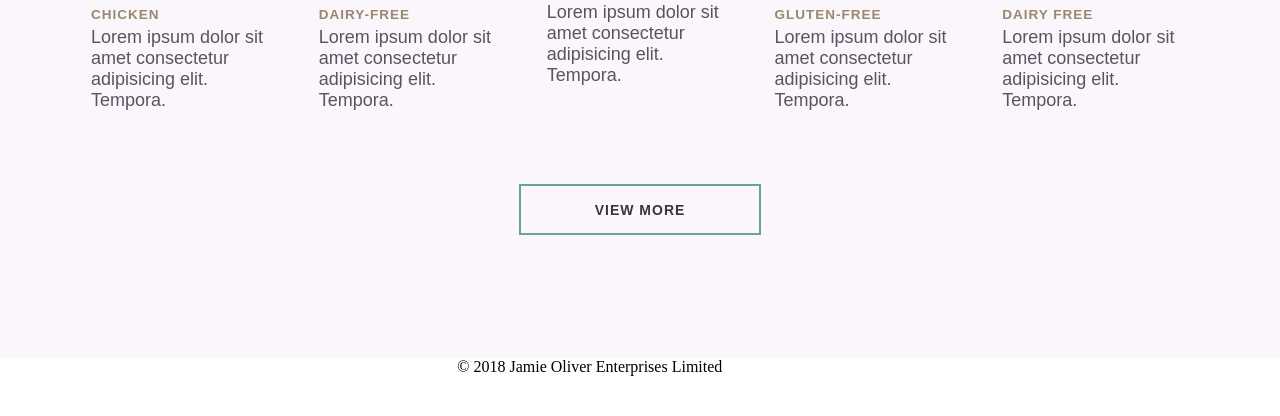
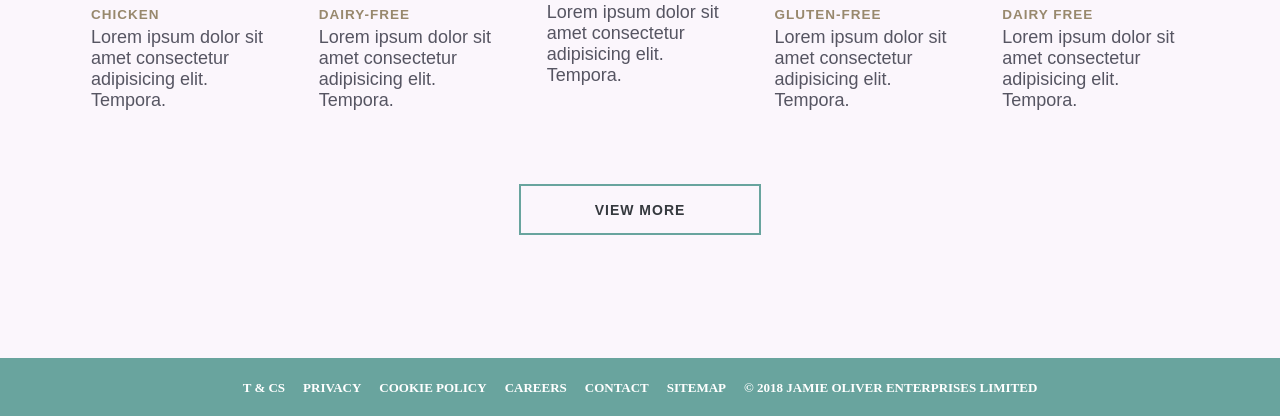
Before and after one commit to amithbhaskaran/Jamie-Oliver, a plain HTML site: page index.html in a window 1280 px wide. Shown: the part 3519-3935 px from the top of the page. Before the commit the page ends 3895 px from the top, so only its background shows below. Drawn offline with Linux system fonts and the light colour scheme.

Commit message:
Footer CSS Updated

```diff
--- a/assets/css/style.css
+++ b/assets/css/style.css
@@ -589,6 +589,34 @@ margin-right: 10px;
 /*=================================
   footer styling starts here
 =================================*/
+footer{
+  padding: 20px;
+  background-color: #69A49E;
+}
+
+footer .wrapper{
+  display: flex;
+  align-items: center;
+  justify-content: center;
+}
+
+footer li{
+  margin: 0 7px;
+}
+
+footer a, footer h6{
+font-size: 13px;
+text-transform: uppercase;
+color: #fff;
+font-weight: 600;
+transition: .3s;
+}
+
+footer a:hover{
+  transform: scale(1.035);
+  color: #68A49E;
+  text-shadow: 1px 1px 3px #000;
+}
  /*=================================
   footer styling ends here
 =================================*/
```
